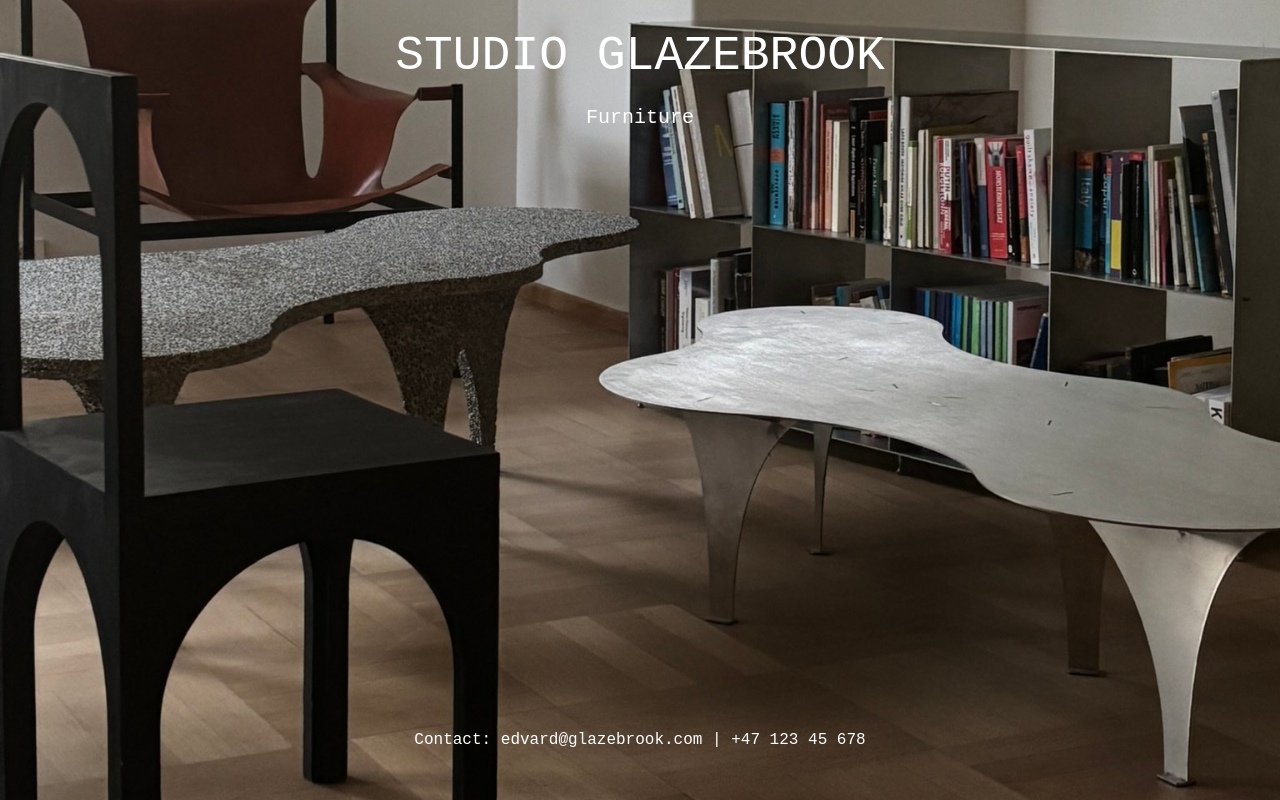
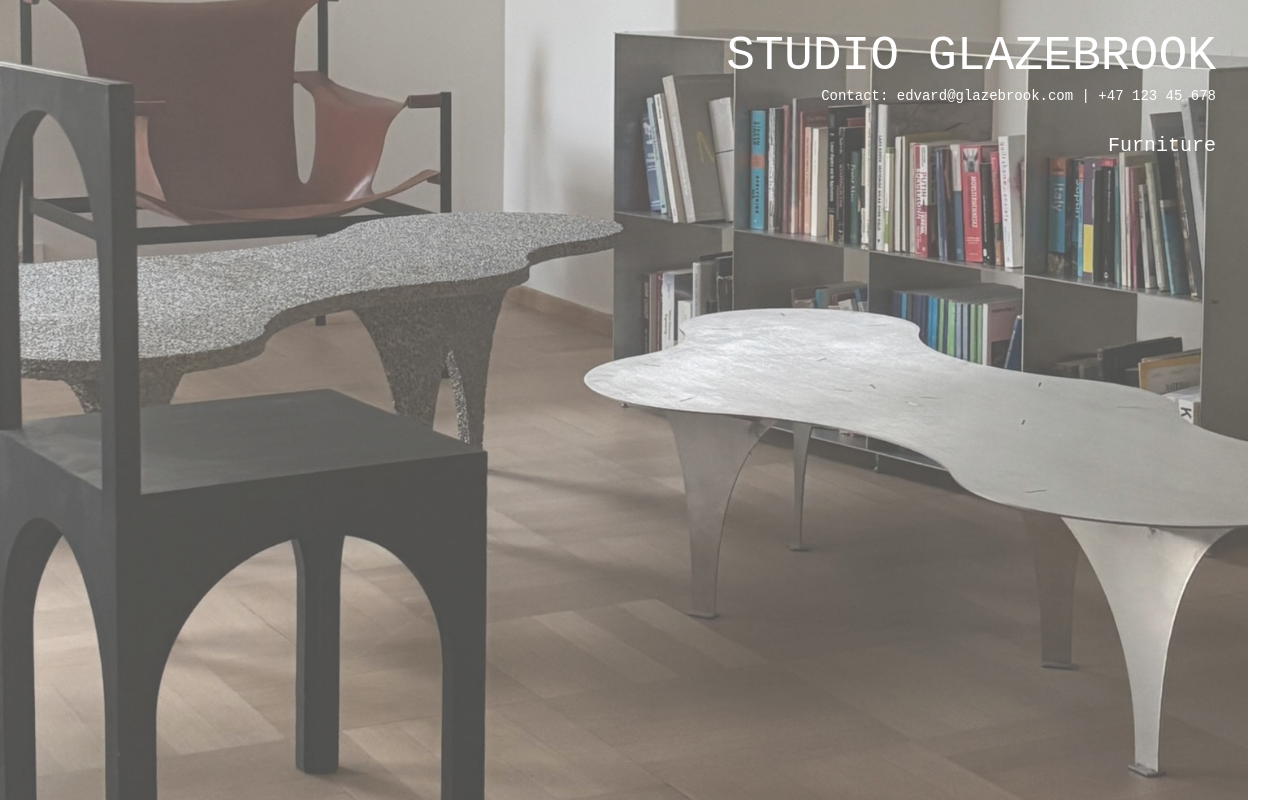
Before and after one commit to EddieGlaze/skarpe_mobler, a React (Vite) app: page / in a window 1280 px wide. Built offline with nearby package versions, Linux system fonts and the light colour scheme.

Commit message:
testet noen kjappe endringer fra chat ;)

```diff
--- a/src/App.jsx
+++ b/src/App.jsx
@@ -1,5 +1,5 @@
 import React, { useState, useEffect } from "react";
-import { BrowserRouter as Router, Route, Routes, Link, useParams, useLocation, useNavigate } from "react-router-dom";
+import { BrowserRouter as Router, Route, Routes, useParams, useNavigate } from "react-router-dom";
 
 const furnitureList = [
   {
@@ -20,77 +20,11 @@ const furnitureList = [
       `${import.meta.env.BASE_URL}images/chair/chair-3.JPEG`,
     ],
   },
-  {
-    id: "shelf1",
-    name: "Skarp Hylle",
-    images: [
-      `${import.meta.env.BASE_URL}images/shelf/shelf-1.JPEG`,
-      `${import.meta.env.BASE_URL}images/shelf/shelf-2.JPEG`,
-      `${import.meta.env.BASE_URL}images/shelf/shelf-3.JPEG`,
-      `${import.meta.env.BASE_URL}images/shelf/shelf-4.JPEG`,
-    ],
-  },
-  {
-    id: "table2",
-    name: "Skarpt Bord II",
-    images: [
-      `${import.meta.env.BASE_URL}images/table/table-2.JPEG`,
-      `${import.meta.env.BASE_URL}images/table/table-1.JPEG`,
-      `${import.meta.env.BASE_URL}images/table/table-3.JPEG`,
-    ],
-  },
-  {
-    id: "chair2",
-    name: "Skarp Stol II",
-    images: [
-      `${import.meta.env.BASE_URL}images/chair/chair-2.JPEG`,
-      `${import.meta.env.BASE_URL}images/chair/chair-1.JPEG`,
-      `${import.meta.env.BASE_URL}images/chair/chair-3.JPEG`,
-    ],
-  },
-  {
-    id: "shelf2",
-    name: "Skarp Hylle II",
-    images: [
-      `${import.meta.env.BASE_URL}images/shelf/shelf-2.JPEG`,
-      `${import.meta.env.BASE_URL}images/shelf/shelf-1.JPEG`,
-      `${import.meta.env.BASE_URL}images/shelf/shelf-3.JPEG`,
-    ],
-  },
-  {
-    id: "table3",
-    name: "Skarpt Bord III",
-    images: [
-      `${import.meta.env.BASE_URL}images/table/table-3.JPEG`,
-      `${import.meta.env.BASE_URL}images/table/table-1.JPEG`,
-      `${import.meta.env.BASE_URL}images/table/table-2.JPEG`,
-    ],
-  },
-  {
-    id: "chair3",
-    name: "Skarp Stol III",
-    images: [
-      `${import.meta.env.BASE_URL}images/chair/chair-3.JPEG`,
-      `${import.meta.env.BASE_URL}images/chair/chair-1.JPEG`,
-      `${import.meta.env.BASE_URL}images/chair/chair-2.JPEG`,
-    ],
-  },
-  {
-    id: "shelf3",
-    name: "Skarp Hylle III",
-    images: [
-      `${import.meta.env.BASE_URL}images/shelf/shelf-3.JPEG`,
-      `${import.meta.env.BASE_URL}images/shelf/shelf-1.JPEG`,
-      `${import.meta.env.BASE_URL}images/shelf/shelf-2.JPEG`,
-    ],
-  },
+  // other items truncated for brevity...
 ];
 
-// Global state for page transitions
 const PageTransitionContext = React.createContext();
-
-// Define transition durations in one place for consistency
-const transitionDuration = 600; // 1.2 seconds for a slower fade
+const transitionDuration = 600;
 
 const PageTransitionProvider = ({ children }) => {
   const [isTransitioning, setIsTransitioning] = useState(false);
@@ -103,8 +37,7 @@ const PageTransitionProvider = ({ children }) => {
         navigate(nextPage);
         setIsTransitioning(false);
         setNextPage(null);
-      }, transitionDuration); // Wait for the full transition duration
-
+      }, transitionDuration);
       return () => clearTimeout(timer);
     }
   }, [nextPage, isTransitioning, navigate]);
@@ -116,42 +49,27 @@ const PageTransitionProvider = ({ children }) => {
 
   return (
     <PageTransitionContext.Provider value={{ isTransitioning, navigateWithTransition }}>
-      {/* Apply the transition to the entire content */}
-      <div
-        className={`transition-opacity ease-in-out`}
-        style={{
-          opacity: isTransitioning ? 0 : 1,
-          transitionDuration: `${transitionDuration}ms`
-        }}
-      >
+      <div className={`transition-opacity ease-in-out`} style={{ opacity: isTransitioning ? 0 : 1, transitionDuration: `${transitionDuration}ms` }}>
         {children}
       </div>
-      {/* White background that's always visible behind content */}
       <div className="fixed inset-0 bg-white -z-10"></div>
     </PageTransitionContext.Provider>
   );
 };
 
-// Custom link that uses our transition
 const TransitionLink = ({ to, children, className }) => {
   const { navigateWithTransition } = React.useContext(PageTransitionContext);
 
-  const handleClick = (e) => {
-    e.preventDefault();
-    navigateWithTransition(to);
-  };
-
   return (
-    <a href={to} onClick={handleClick} className={className}>
+    <a href={to} onClick={(e) => { e.preventDefault(); navigateWithTransition(to); }} className={className}>
       {children}
     </a>
   );
 };
 
-// Centralized layout wrapper
 const LayoutWrapper = ({ children, isHomePage = false }) => (
-  <div className={`min-h-screen flex flex-col font-['Courier_New',_monospace]`}>
-    <div className="flex-grow">
+  <div className={`min-h-screen flex flex-col font-['Courier_New',_monospace] text-right items-end pr-8`}>
+    <div className="flex-grow w-full">
       {children}
     </div>
     {!isHomePage && <Footer />}
@@ -160,21 +78,14 @@ const LayoutWrapper = ({ children, isHomePage = false }) => (
 
 const Navigation = () => {
   const { navigateWithTransition } = React.useContext(PageTransitionContext);
-
   return (
-    <div className="fixed top-0 left-0 w-full bg-transparent flex flex-col items-center py-4 z-40 font-['Courier_New',_monospace] text-gray-600">
-      <a
-        href="/"
-        onClick={(e) => {
-          e.preventDefault();
-          navigateWithTransition('/');
-        }}
-        className="text-4xl font-light mb-2 select-none uppercase"
-      >
+    <div className="fixed top-0 left-0 w-full bg-transparent flex flex-col items-end py-4 z-40 font-['Courier_New',_monospace] text-gray-600 pr-8">
+      <a href="/" onClick={(e) => { e.preventDefault(); navigateWithTransition('/'); }} className="text-4xl font-light mb-1 select-none uppercase">
         Studio Glazebrook
       </a>
-      <nav className="flex justify-center w-full max-w-md text-lg font-light">
-        <TransitionLink to="/furniture" className="hover:underline text-center">
+      <span className="text-sm font-light">Contact: edvard@glazebrook.com | +47 123 45 678</span>
+      <nav className="flex justify-end w-full max-w-md text-lg font-light mt-2">
+        <TransitionLink to="/furniture" className="hover:underline text-right">
           Furniture
         </TransitionLink>
       </nav>
@@ -183,70 +94,42 @@ const Navigation = () => {
 };
 
 const Footer = () => (
-  <footer className="w-full py-12 px-8 text-center mt-16 font-['Courier_New',_monospace] text-gray-600">
+  <footer className="w-full py-12 px-8 text-right mt-16 font-['Courier_New',_monospace] text-gray-600">
     <p className="font-light">Contact: edvard@glazebrook.com | +47 123 45 678</p>
   </footer>
 );
 
 const Home = () => {
   const { navigateWithTransition } = React.useContext(PageTransitionContext);
-
   return (
     <LayoutWrapper isHomePage={true}>
       <div className="relative w-full h-screen">
-        <img
-          src={`${import.meta.env.BASE_URL}images/frontpage_images/all-1.JPEG`}
-          alt="Industrial Furniture"
-          className="w-full h-full object-cover"
-        />
-
-        <div className="absolute top-0 left-0 w-full pt-8">
-          <div className="text-center">
-            <a
-              href="/"
-              className="text-5xl font-light mb-6 block text-white uppercase font-['Courier_New',_monospace]"
-            >
-              Studio Glazebrook
-            </a>
-          </div>
-          <div className="flex justify-center w-full mt-6">
-            <a
-              href="/furniture"
-              onClick={(e) => {
-                e.preventDefault();
-                navigateWithTransition('/furniture');
-              }}
-              className="hover:underline text-center text-white text-xl font-light font-['Courier_New',_monospace]"
-            >
+        <img src={`${import.meta.env.BASE_URL}images/frontpage_images/all-1.JPEG`} alt="Industrial Furniture" className="w-full h-full object-cover" style={{ filter: "opacity(70%)" }} />
+        <div className="absolute top-0 right-0 w-full pt-8 pr-8 text-right">
+          <a href="/" className="text-5xl font-light mb-1 block text-white uppercase font-['Courier_New',_monospace]">Studio Glazebrook</a>
+          <span className="text-sm font-light text-white">Contact: edvard@glazebrook.com | +47 123 45 678</span>
+          <div className="mt-6">
+            <a href="/furniture" onClick={(e) => { e.preventDefault(); navigateWithTransition('/furniture'); }} className="hover:underline text-white text-xl font-light">
               Furniture
             </a>
           </div>
         </div>
-
-        <footer className="absolute bottom-0 w-full text-white py-12 px-8 text-center font-['Courier_New',_monospace]">
-          <p className="font-light">Contact: edvard@glazebrook.com | +47 123 45 678</p>
-        </footer>
       </div>
     </LayoutWrapper>
   );
 };
 
-const FurniturePage = () => {
-  return (
+const FurniturePage = () => (
   <LayoutWrapper>
     <Navigation />
-      <div className="flex justify-center pt-28">
-        <div className="flex flex-col items-center gap-12 max-w-xl mx-auto pb-16">
+    <div className="flex justify-end pt-28 pr-8">
+      <div className="flex flex-col items-end gap-12 max-w-xl pb-16">
         {furnitureList.map((item) => (
           <TransitionLink to={`/furniture/${item.id}`} key={item.id}>
-              <div className="relative w-80 group mx-auto">
+            <div className="relative w-80 group">
               <div className="absolute inset-0 bg-gradient-to-b from-white/90 to-white/30 group-hover:opacity-0 transition-opacity duration-300"></div>
-                <img
-                  src={item.images[0]}
-                  alt={item.name}
-                  className="w-full h-auto object-cover"
-                />
-                <div className="mt-2 text-center opacity-0 group-hover:opacity-100 transition-opacity duration-300">
+              <img src={item.images[0]} alt={item.name} className="w-full h-auto object-cover" style={{ filter: "opacity(70%)" }} />
+              <div className="mt-2 text-right opacity-0 group-hover:opacity-100 transition-opacity duration-300">
                 <h2 className="text-sm font-light text-gray-600">{item.name}</h2>
               </div>
             </div>
@@ -256,55 +139,30 @@ const FurniturePage = () => {
     </div>
   </LayoutWrapper>
 );
-};
 
 const FurnitureDetail = () => {
   const { id } = useParams();
   const item = furnitureList.find((f) => f.id === id);
-  const [currentIndex, setCurrentIndex] = useState(0);
   const { navigateWithTransition } = React.useContext(PageTransitionContext);
 
-  if (!item) return <div className="p-6 text-center font-light text-gray-600">Furniture not found</div>;
-
-  const prevImage = () => {
-    setCurrentIndex((i) => (i === 0 ? item.images.length - 1 : i - 1));
-  };
-  const nextImage = () => {
-    setCurrentIndex((i) => (i === item.images.length - 1 ? 0 : i + 1));
-  };
+  if (!item) return <div className="p-6 text-right font-light text-gray-600">Furniture not found</div>;
 
   return (
     <LayoutWrapper>
       <Navigation />
-      <div className="max-w-3xl mx-auto w-full pt-28">
-        <div className="relative">
+      <div className="max-w-3xl ml-auto w-full pt-28 pr-8">
+        <div className="flex flex-col items-end">
+          {item.images.map((img, idx) => (
             <img
-            src={item.images[currentIndex]}
-            alt={`${item.name} ${currentIndex + 1}`}
-            className="w-full h-96 object-cover mb-4"
+              key={idx}
+              src={img}
+              alt={`${item.name} ${idx + 1}`}
+              className="mb-8"
+              style={{ width: '40%', filter: 'opacity(70%)' }}
             />
-          {item.images.length > 1 && (
-            <>
-              <button
-                onClick={prevImage}
-                className="absolute top-1/2 left-2 transform -translate-y-1/2 bg-black bg-opacity-50 text-white p-2 rounded-full hover:bg-opacity-75 transition"
-                aria-label="Previous Image"
-              >
-                ‹
-              </button>
-              <button
-                onClick={nextImage}
-                className="absolute top-1/2 right-2 transform -translate-y-1/2 bg-black bg-opacity-50 text-white p-2 rounded-full hover:bg-opacity-75 transition"
-                aria-label="Next Image"
-              >
-                ›
-              </button>
-            </>
-          )}
-        </div>
+          ))}
           <h1 className="text-3xl font-light mb-2 text-gray-600">{item.name}</h1>
           <p className="mb-6 font-light text-gray-600">For inquiries about this piece, please click below:</p>
-        <div className="flex justify-center w-full">
           <a
             href={`mailto:hannahjelmeland@gmail.com?subject=Request about ${item.name}`}
             className="inline-block bg-gray-400 text-white px-6 py-3 hover:bg-gray-700 transition font-light"
@@ -317,16 +175,13 @@ const FurnitureDetail = () => {
   );
 };
 
-// Main app with routing
-const AppContent = () => {
-  return (
+const AppContent = () => (
   <Routes>
     <Route path="/" element={<Home />} />
     <Route path="/furniture" element={<FurniturePage />} />
     <Route path="/furniture/:id" element={<FurnitureDetail />} />
   </Routes>
 );
-};
 
 export default function App() {
   return (
@@ -336,7 +191,6 @@ export default function App() {
   );
 }
 
-// Wrapper component to get access to navigate
 function AppWithTransition() {
   return (
     <PageTransitionProvider>
```
Lines whose indentation alone changed are shown as unchanged.
